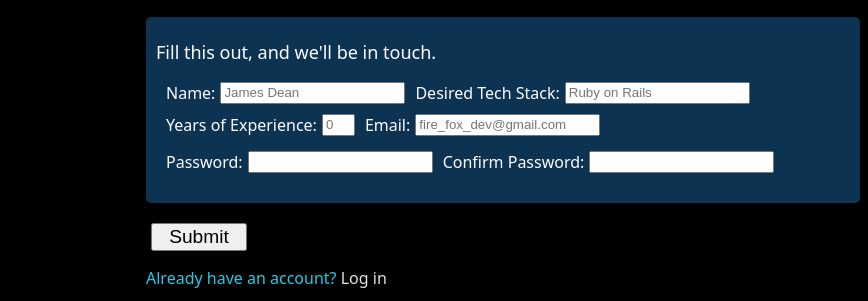
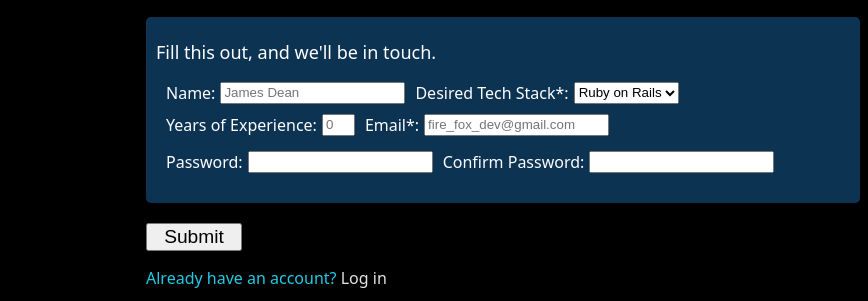
Before and after one commit to jbentleyd-png/form_practice, a plain HTML site: page index.html in a window 1280 px wide. Shown: the part 193-494 px from the top of the page, 412-1280 px from the left. Drawn offline with Linux system fonts and the light colour scheme.

Commit message:
Made button type submit, added some validation.
All client-side. Considering removing password fields.

```diff
--- a/index.html
+++ b/index.html
@@ -22,13 +22,12 @@
         <div class="form-row">
           <label for="name">Name:</label>
           <input type="text" id="name" name="name" placeholder="James Dean" />
-          <label for="stack">Desired Tech Stack:</label>
-          <input
-            type="text"
-            id="stack"
-            name="stack"
-            placeholder="Ruby on Rails"
-          />
+          <label for="stack">Desired Tech Stack*:</label>
+          <select id="stack" name="stack" placeholder="Ruby on Rails" required>
+            <option value="Ruby on Rails" selected>Ruby on Rails</option>
+            <option value="Node.js">Node.js</option>
+            <option value="Django">Django</option>
+          </select>
         </div>
         <div class="form-row">
           <label for="years-of-experience">Years of Experience:</label>
@@ -37,13 +36,16 @@
             id="years-of-experience"
             name="years-of-experience"
             placeholder="0"
+            min="0"
+            max="67"
           />
-          <label for="email">Email:</label>
+          <label for="email">Email*:</label>
           <input
             type="email"
             id="email"
             name="email"
             placeholder="fire_fox_dev@gmail.com"
+            required
           />
         </div>
         <div class="form-row password-row">
@@ -57,7 +59,7 @@
           />
         </div>
       </form>
-      <input type="button" value="Submit" class="submit-button" />
+      <button type="submit" class="submit-button">Submit</button>
 
       <p>Already have an account? <a href="">Log in</a></p>
     </div>
--- a/styles.css
+++ b/styles.css
@@ -57,7 +57,9 @@ a {
 
 input {
   margin-right: 10px;
-  margin-left: 5px;
+}
+label {
+  margin-right: 5px;
 }
 
 #years-of-experience {
```
